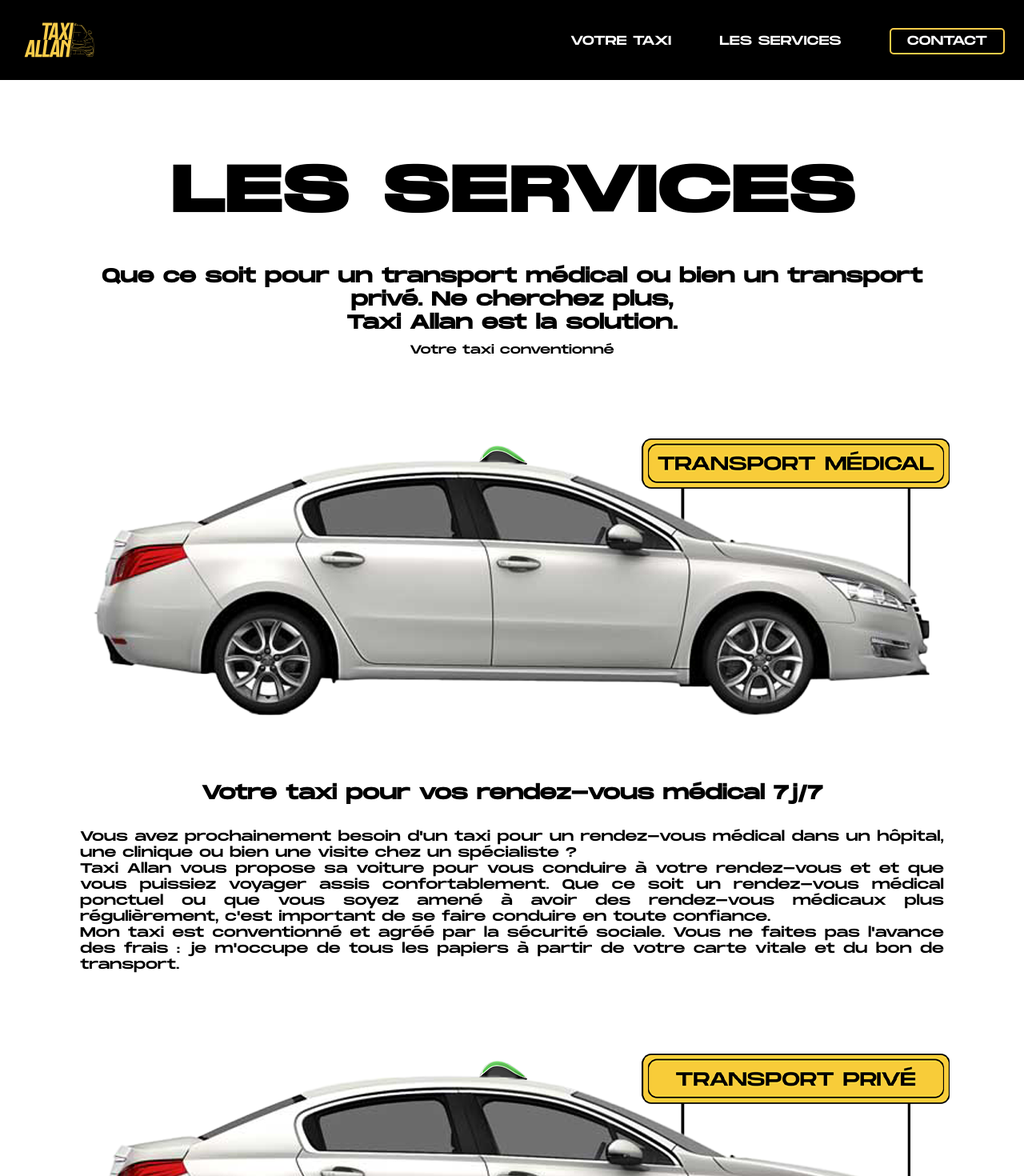
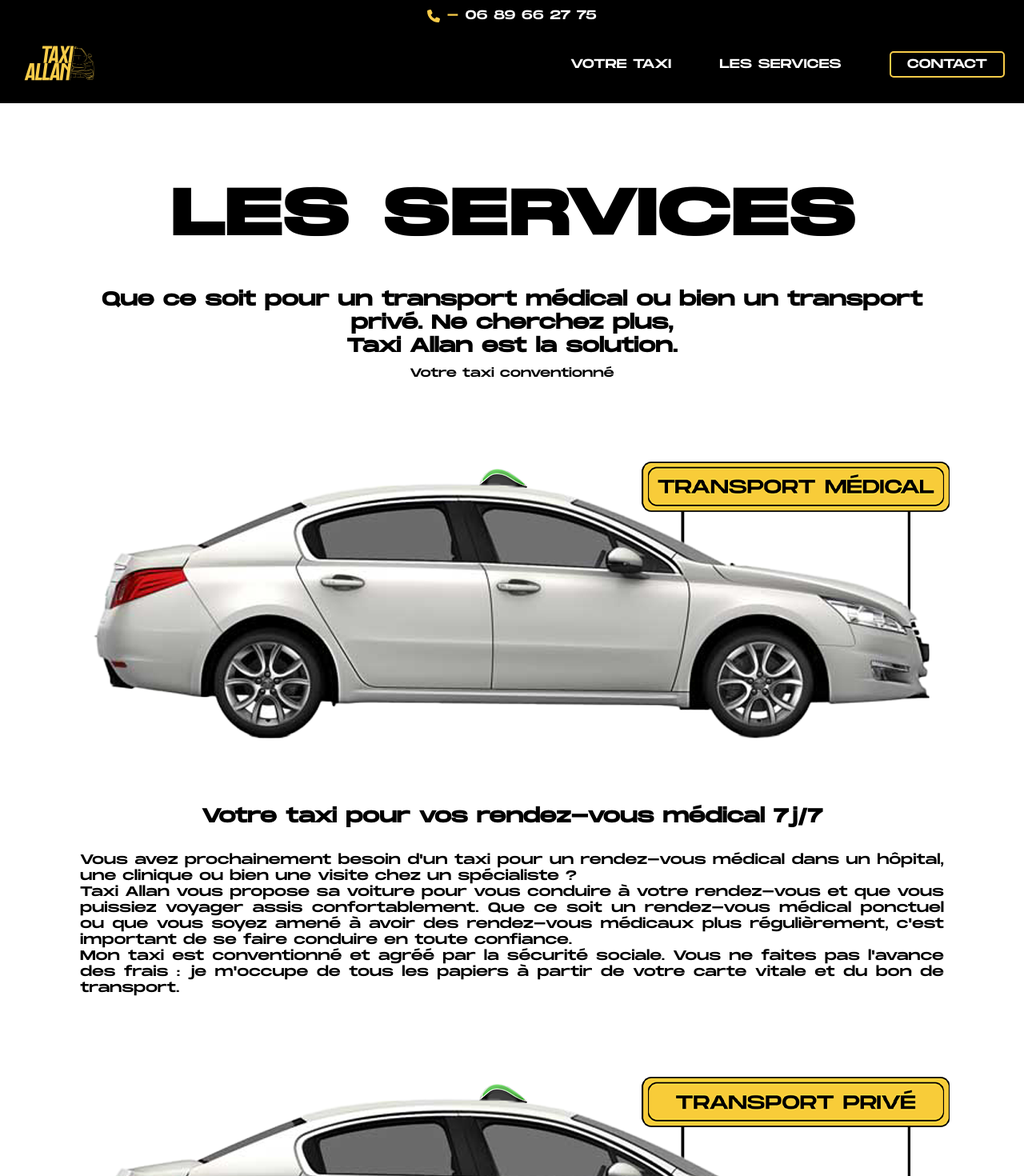
Before and after one commit to lubrre/taxiallan.fr, a React (Create React App) app: page /services in a window 1280 px wide. Shown: the top 1470 px of the page at 80% size. Built offline with nearby package versions, Linux system fonts and the light colour scheme.

Commit message:
ajout tel dans header

```diff
--- a/package.json
+++ b/package.json
@@ -11,6 +11,7 @@
     "@testing-library/jest-dom": "^5.16.4",
     "@testing-library/react": "^13.2.0",
     "@testing-library/user-event": "^13.5.0",
+    "babel-plugin-macros": "^3.1.0",
     "react": "^18.1.0",
     "react-dom": "^18.1.0",
     "react-router-dom": "^6.3.0",
--- a/public/index.html
+++ b/public/index.html
@@ -1,5 +1,5 @@
 <!DOCTYPE html>
-<html lang="en">
+<html lang="fr">
 
 <head>
   <meta charset="utf-8" />
@@ -9,7 +9,7 @@
   <meta name="description"
     content="Taxi conventionné. Transport médical ou transport privé, dans les Bouches du Rhône, le Var et ses environs. Devis gratuit." />
 
-  <meta name="keywords" content="taxi, Marseille, Var, bouches-du-rhone, service, transport, transport privé, transport médical, aéroport, gare, Marignane, chauffeur de taxi, voiture de taxi, transport en taxi"/> <link rel="apple-touch-icon" href="%PUBLIC_URL%/logo192.png" />
+  <meta name="keywords" content="taxi, Marseille, Var, bouches-du-rhone, service, transport, transport privé, transport médical, aéroport, gare, Marignane, chauffeur de taxi, voiture de taxi, transport en taxi, taxi conventionné, taxi CPAM, taxi médical, dialyse, chimiothérapie, radiothérapie, kiné, rééducation, hospitalisation, Brignoles, Nans les Pins, Saint Maximin, Saint Zacharie, Tourves, Bras, Barjols, Ollières, Rians, le Val, Seillons"/> <link rel="apple-touch-icon" href="%PUBLIC_URL%/logo192.png" />
   <!--
       manifest.json provides metadata used when your web app is installed on a
       user's mobile device or desktop. See https://developers.google.com/web/fundamentals/web-app-manifest/
@@ -24,7 +24,7 @@
       work correctly both with client-side routing and a non-root public URL.
       Learn how to configure a non-root public URL by running `npm run build`.
     -->
-  <title>TAXI ALLAN</title>
+  <title>TAXI ALLAN - taxi conventionné CPAM - transport privé et médical</title>
 </head>
 
 <body>
--- a/src/components/Allan/Allan.js
+++ b/src/components/Allan/Allan.js
@@ -19,7 +19,7 @@
       </div>
       <p className="allan_p2">
         Anciennement ambulancier de 2017 à 2020 j'ai fais pendant 3 ans
-        l'expérience du transport sanitaires pour ensuite décider de me lancer à
+        l'expérience du transport sanitaire pour ensuite décider de me lancer à
         mon compte en tant que Taxi courant 2021.
       </p>
 
--- a/src/components/Contact/ContactForm.js
+++ b/src/components/Contact/ContactForm.js
@@ -7,7 +7,7 @@
   function sendEmail(e) {
     e.preventDefault();
 
-    emailjs.sendForm('service_diwrjt7', 'template_contact_lubrre', e.target, 'user_e9bqVmWPSURWMq0Sm8MNO')
+    emailjs.sendForm('service_0f4srks', 'template_taxi_allan', e.target, 'NuZHL2X1ZderAeqLm')
         .then((result) => {
             console.log(result.text);
         }, (error) => {
--- a/src/components/Faq/Faq.js
+++ b/src/components/Faq/Faq.js
@@ -8,7 +8,7 @@
   const [faqs, setfaqs] = useState([
     {
       question: 'Je ne comprend pas le montant total de ma course. Pouvez-vous m\u2019expliquer ?',
-      answer: 'Les tarifs du taxi sont réglementés. Le montant de votre course est ainsi composé de plusieurs éléments. Tout d\u2019abord, on commence par le tarif de prise en charge (2,10€), on y ajoute le tarif kilométrique qui lui varie, du lundi au samedi et de 7h à 19h on ajoutera 1,92€/km, on ajoutera 2,48€/km si on est en tarif de nuit, c\u2019est à dire de 19h à 7h ou le dimanche et jours fériés. On ajoutera à ça le tarif d\u2019heure d\u2019attente qui est de 29,60€ lorsqu\u2019il aura besoin d\u2019être rajouté.',
+      answer: 'Les tarifs du taxi sont réglementés. Le montant de votre course est ainsi composé de plusieurs éléments. Tout d\u2019abord, on commence par le tarif de prise en charge (2,10€), on y ajoute le tarif kilométrique qui lui varie, du lundi au samedi et de 7h à 19h on ajoutera 1,98€/km, on ajoutera 2,56€/km si on est en tarif de nuit, c\u2019est à dire de 19h à 7h ou le dimanche et jours fériés. On ajoutera à cela le tarif d\u2019heure d\u2019attente qui est de 31,60€ lorsqu\u2019il aura besoin d\u2019être rajouté.',
       open: true
     },
     {
--- a/src/components/Faq/FaqForm.css
+++ b/src/components/Faq/FaqForm.css
@@ -32,6 +32,7 @@
 
 .faq-question:hover{
 	color: #F8CC49;
+	cursor: pointer;
 }
 
 .faqs .faq .faq-question::after {
--- a/src/components/Footer/Footer.js
+++ b/src/components/Footer/Footer.js
@@ -12,6 +12,7 @@
 
                 <div className='footer_info'>
                     <p className='info_address'>ALLAN KARIBA <br></br> Quartier Pierre Plate <br></br> 83860 Nans Les Pins</p>
+                    <p className='info_email'>ADS 637 Marseille</p>
                     <p className='info_email'>kariba.allan@hotmail.fr</p>
                     <p className='info_phone'>06 89 66 27 75</p>
                 </div>
--- a/src/components/NavBar/Header.css
+++ b/src/components/NavBar/Header.css
@@ -4,10 +4,37 @@
     box-sizing: border-box;
 }
 
+
 .header{
     background-color: black;
     margin-top: 0;
+    display: flex;
+    flex-direction: column;
 }
+
+.telInHeader{
+    display: flex;
+    justify-content: space-around;
+    align-items: center;
+    width: 220px;
+    margin: 0 auto;
+    padding-top: 10px;
+}
+
+.icon_tel{
+    color: #F8CC49;
+}
+
+.header_tel{
+    color: white;
+    font-family: 'monument extended';
+}
+
+.header_separator{
+    color: #F8CC49;
+    font-family: 'monument extended';
+}
+
 
 li{
     list-style: none;
--- a/src/components/NavBar/Header.js
+++ b/src/components/NavBar/Header.js
@@ -1,22 +1,23 @@
 import React from "react";
 import { Link } from "react-router-dom";
+
+import { FontAwesomeIcon } from "@fortawesome/react-fontawesome";
+import { faPhone } from '@fortawesome/free-solid-svg-icons'
 
 import "../NavBar/Header.css";
 
 function Header() {
-  // const hamburger = document.querySelector(".hamburger");
-  // const navMenu = document.querySelector(".nav-menu");
-
-  // hamburger.addEventListener("click", () => {
-  //   hamburger.classList.toggle("active");
-  //   navMenu.classList.toggle("active");
-  // });
 
   return (
     <header className="header">
+      <div className="telInHeader">
+        <FontAwesomeIcon icon={faPhone} className="icon_tel" />
+        <p className="header_separator">-</p>
+        <p className="header_tel">06 89 66 27 75</p>
+      </div>
       <nav className="navbar">
         <Link to="/">
-          <div className="header_logo"></div>
+          <div className="header_logo" alt="logo"></div>
         </Link>
 
         <ul className="nav-menu">
@@ -38,40 +39,8 @@
             </Link>
           </li>
         </ul>
-
-        {/* <div className="hamburger">
-          <span className="bar"></span>
-          <span className="bar"></span>
-          <span className="bar"></span>
-        </div> */}
       </nav>
     </header>
-
-    // <div className="header_container">
-    //   <div className="header">
-    //     <Link to="/">
-    //       {" "}
-    //       <div className="header_logo"></div>
-    //     </Link>
-    //     <nav className="header_nav">
-    //       <Link to="/taxi" className="header_nav_detail">
-    //         VOTRE TAXI
-    //       </Link>
-    //       <Link to="/services" className="header_nav_detail">
-    //         LES SERVICES
-    //       </Link>
-    //       <Link to="/contact" className="header_nav_detail contact">
-    //         CONTACT
-    //       </Link>
-
-    //       <div className="hamburger">
-    //         <span className="bar"></span>
-    //         <span className="bar"></span>
-    //         <span className="bar"></span>
-    //       </div>
-    //     </nav>
-    //   </div>
-    // </div>
   );
 }
 
--- a/src/components/Services/Services.js
+++ b/src/components/Services/Services.js
@@ -26,7 +26,7 @@
             </p>
             <p className="p_services">
               Taxi Allan vous propose sa voiture pour vous conduire à votre
-              rendez-vous et et que vous puissiez voyager assis confortablement.
+              rendez-vous et que vous puissiez voyager assis confortablement.
               Que ce soit un rendez-vous médical ponctuel ou que vous soyez
               amené à avoir des rendez-vous médicaux plus régulièrement, c'est
               important de se faire conduire en toute confiance.
@@ -51,7 +51,7 @@
           <div className="p_service">
             <p className="p_services">
               Un voyage de prévu ? Que ce soit professionel ou personnel
-              réserver votre Taxi Allan afin d’arriver à l’heure souhaiter à
+              réserver votre Taxi Allan afin d’arriver à l’heure souhaité à
               l’aéroport, la gare de votre choix ou encore un trajet privé,
               parce que l’important pour un voyage réussi c’est d’arriver à
               l’heure vous pouvez faire confiance à votre chauffeur.
```
Also changed, not shown: 1 other file (tests, documents, lock files or other folders).
